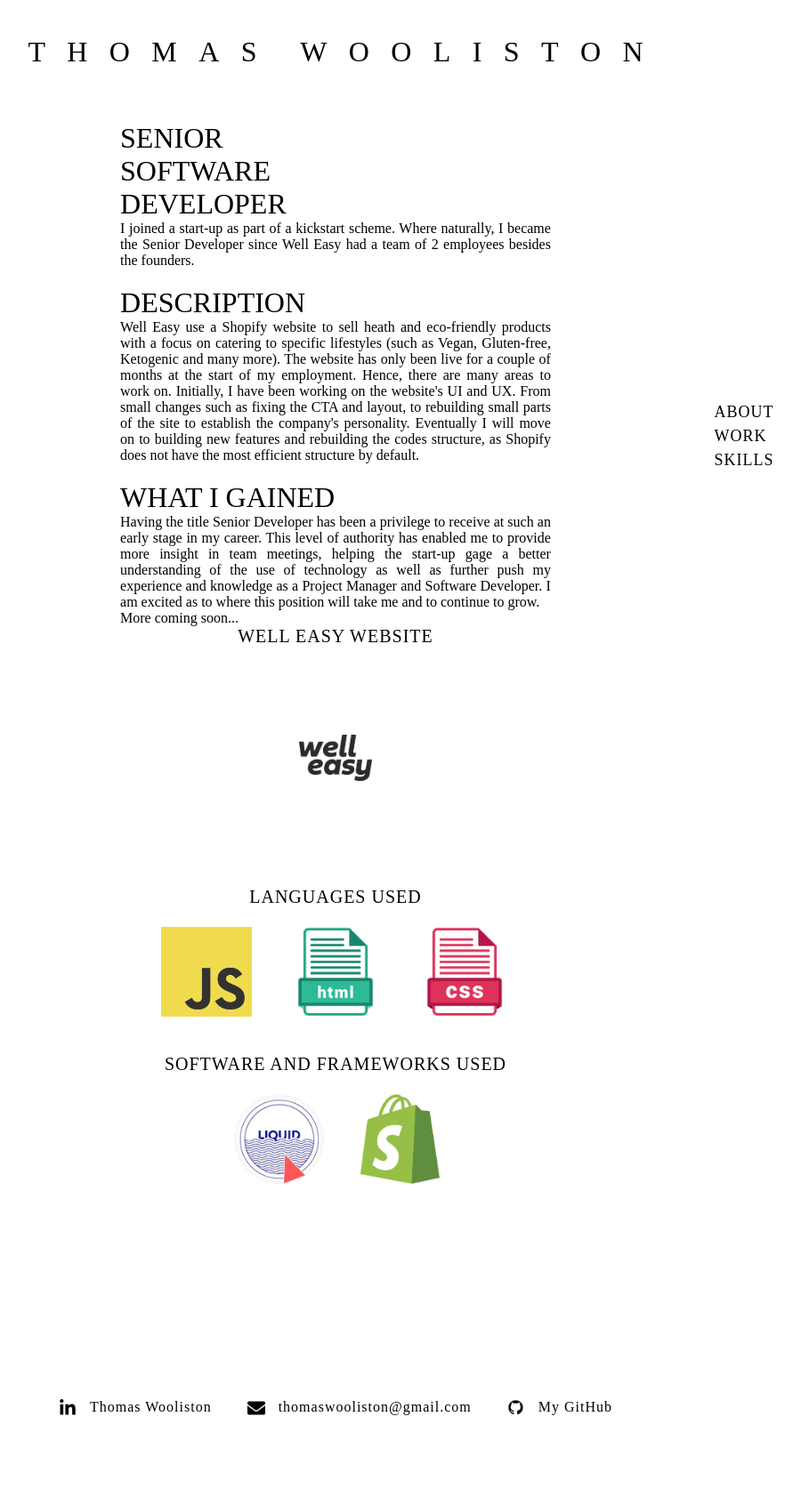
After one commit to twooliston/protfolio, a Flask app: page /work/welleasy in a window 1280 px wide. The commit adds this page. Shown: the whole page at 89% size, without its empty margins (263-1163 px from the left). Run offline with Flask 2, Linux system fonts and the light colour scheme.

Commit message:
well easy

```diff
--- a/main.py
+++ b/main.py
@@ -31,20 +31,20 @@ references = {
 
 experience = [
     {
-        'photo': '/static/images/projects/bluefuse.png',
-        'link': '/work/bluefuse',
+        'photo': '/static/images/projects/well_easy.png',
+        'link': '/work/welleasy',
     },
     {
         'photo': '/static/images/projects/flick_logo.png',
         'link': '/work/flick',
     },
+    {
+        'photo': '/static/images/projects/bluefuse.png',
+        'link': '/work/bluefuse',
+    },
 ]
 
 projects = [
-    {
-        'photo': '/static/images/projects/bath.png',
-        'link': '/work/university',
-    },
     {
         'photo': '/static/images/projects/website.png',
         'link': '/work/website',
@@ -56,6 +56,10 @@ projects = [
     {
         'photo': '/static/images/projects/cargo-ship.png',
         'link': '/work/port-management',
+    },
+    {
+        'photo': '/static/images/projects/bath.png',
+        'link': '/work/university',
     },
 ]
 
@@ -504,14 +508,19 @@ def bluefuse():
     return render_template("workBluefuse.html", profile=profile)
 
 
+@app.route('/work/flick')
+def flick():
+    return render_template("workFlick.html", profile=profile)
+
+
+@app.route('/work/welleasy')
+def welleasy():
+    return render_template("workWellEasy.html", profile=profile)
+
+
 @app.route('/work/university')
 def university():
     return render_template("workUniversity.html", profile=profile)
-
-
-@app.route('/work/flick')
-def flick():
-    return render_template("workFlick.html", profile=profile)
 
 
 @app.route('/work/website')
--- a/templates/__layout.html
+++ b/templates/__layout.html
@@ -32,7 +32,6 @@
                 <li><a class="nav-link" href={{ profile.links.about }}>about</a></li>
                 <li><a class="nav-link" href={{ profile.links.work }}>work</a></li>
                 <li><a class="nav-link" href={{ profile.links.skills }}>skills</a></li>
-<!--                <li><a class="nav-link" href={{ profile.links.contact }}>contact</a></li>-->
             </ul>
         </nav>
     </main>
--- /dev/null
+++ b/templates/workWellEasy.html
@@ -0,0 +1,61 @@
+{% extends "__layout.html" %}
+{% block content %}
+    <div class="tighten-section-200">
+        <h1 class="padding-top-20">Senior Software Developer</h1>
+        <div class="justify">
+            I joined a start-up as part of a kickstart scheme. Where naturally, I became the Senior Developer since
+            Well Easy had a team of 2 employees besides the founders.
+        </div>
+        <h1 class="padding-top-20">Description</h1>
+        <div class="justify">
+            Well Easy use a Shopify website to sell heath and eco-friendly products with a focus on catering to specific
+            lifestyles (such as Vegan, Gluten-free, Ketogenic and many more). The website has only been live for a
+            couple of months at the start of my employment. Hence, there are many areas to work on. Initially, I have
+            been working on the website's UI and UX. From small changes such as fixing the CTA and layout, to rebuilding
+            small parts of the site to establish the company's personality. Eventually I will move on to building new
+            features and rebuilding the codes structure, as Shopify does not have the most efficient structure by default.
+        </div>
+        <h1 class="padding-top-20">What I Gained</h1>
+        <div class="justify">
+            Having the title Senior Developer has been a privilege to receive at such an early stage in my career. This
+            level of authority has enabled me to provide more insight in team meetings, helping the start-up gage a
+            better understanding of the use of technology as well as further push my experience and knowledge as a
+            Project Manager and Software Developer. I am excited as to where this position will take me and to continue
+            to grow.
+            <br>
+            More coming soon...
+        </div>
+
+        <h2>Well Easy Website</h2>
+        <div class="wrap_template">
+            <a href='https://welleasy.co.uk/' target="_blank" class="job_instance">
+                <img src='/static/images/projects/well_easy.png' />
+            </a>
+        </div>
+    </div>
+
+    <h2 class="padding-top-20">Languages used</h2>
+    <div class="wrap_template">
+        <div class="tools">
+                <img src='/static/images/projects/languages/js.png' />
+        </div>
+        <div class="tools">
+                <img src='/static/images/projects/languages/html.png' />
+        </div>
+        <div class="tools">
+                <img src='/static/images/projects/languages/css.png' />
+        </div>
+    </div>
+
+    <h2 class="padding-top-20">Software and Frameworks used</h2>
+    <div class="wrap_template">
+        <div class="tools">
+                <img src='/static/images/projects/frameworks/liquid.png' />
+        </div>
+        <div class="tools">
+                <img src='/static/images/projects/software/shopify.png' />
+        </div>
+    </div>
+
+    <div class="padding-bottom-100"></div>
+{% endblock content %}
```
Also changed, not shown: static/images/projects/frameworks/liquid.png (added), static/images/projects/software/shopify.png (added), static/images/projects/well_easy.png (added).
